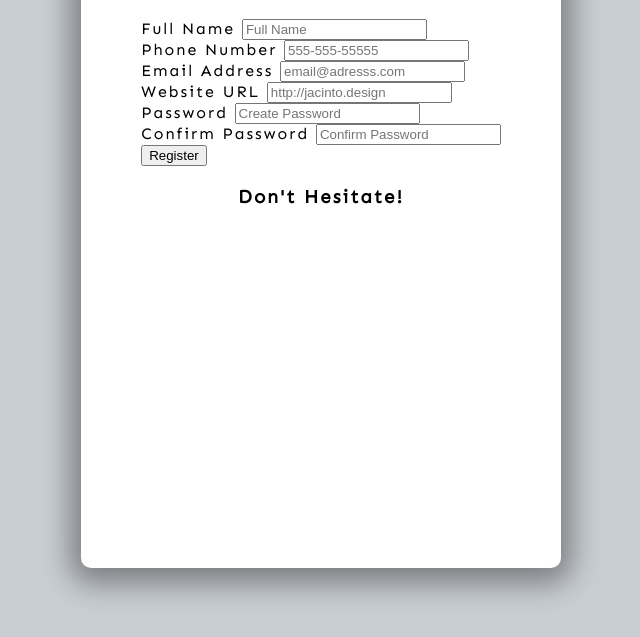
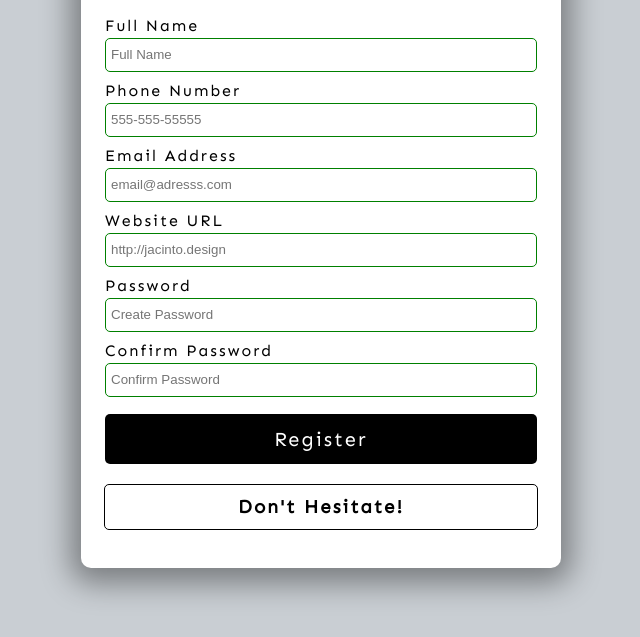
Before and after one commit to tol8901/form-validation, a plain HTML site: page index.html in a window 1280 px wide. Shown: the part 147-784 px from the top of the page, without its empty margins (319-959 px from the left). Drawn offline with Linux system fonts and the light colour scheme.

Commit message:
styling of the form

```diff
--- a/style.css
+++ b/style.css
@@ -24,3 +24,73 @@ body {
     border-radius: 10px;
     box-shadow: 0 5px 30px 10px rgba(0, 0, 0, 0.4);
 }
+
+
+/* Form */
+
+form {
+    width: 90%;
+}
+
+.form-group {
+    height: 65px;
+}
+
+label {
+    position: relative;
+    bottom: 3px;
+}
+
+input {
+    width: 100%;
+    height: 34px;
+    padding: 5px;
+    border: 1px solid black;
+    border-radius: 5px;
+    outline: none;
+    box-sizing: border-box;
+    transition: all 0.3s;
+}
+
+input:valid {
+    border: 1px solid green;
+}
+
+input:invalid {
+    border: 1px sold red;
+}
+
+button {
+    cursor: pointer;
+    color: white;
+    background: black;
+    border: none;
+    border-radius: 5px;
+    height: 50px;
+    width: 100%;
+    font-family: Sen, sans-serif;
+    font-size: 20px;
+    letter-spacing: 2px;
+    margin-top: 5px;
+}
+
+button:hover {
+    filter: brightness(200%);
+    background: rgb(22, 22, 22);
+}
+
+button:focus {
+    outline: none;
+}
+
+.message-container {
+    border: 1px solid black;
+    border-radius: 5px;
+    width: 90%;
+    height: 7%;
+    margin-top: 20px;
+    display: flex;
+    justify-content: center;
+    align-items: center;
+    color: black;
+}
```
